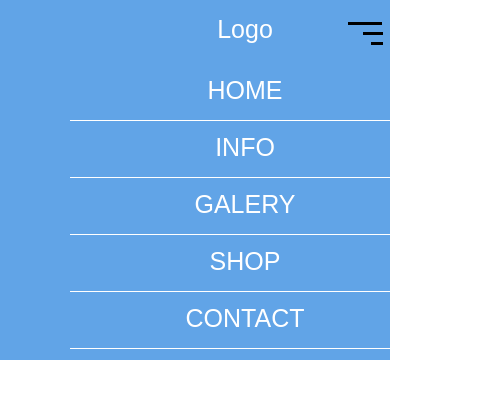
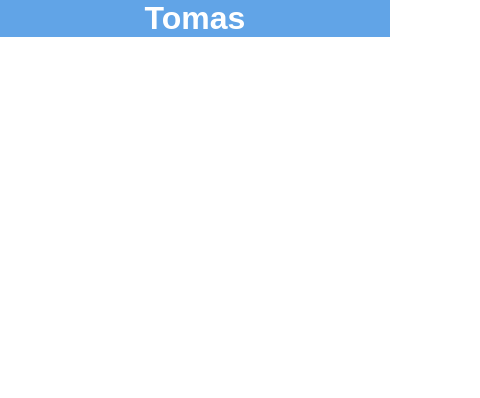
Before and after one commit to TomyJusuf/Vue--eComerce, a Vue app in the folder hello-world/: page / in a window 390 px wide. Shown: the top 398 px of the page, 480 px wide, since content can reach past the window. Built offline with nearby package versions, Linux system fonts and the light colour scheme.

Commit message:
delete components and starting with clear page,and learn about data()

```diff
--- a/hello-world/src/App.vue
+++ b/hello-world/src/App.vue
@@ -1,14 +1,14 @@
 <template>
-  <HelloWorld msg="Welcome to Your Vue.js App" />
+  <h1>{{ name }}</h1>
 </template>
 
 <script>
-import HelloWorld from "./components/HelloWorld.vue";
-
 export default {
   name: "App",
-  components: {
-    HelloWorld,
+  data() {
+    return {
+      name: "Tomas",
+    };
   },
 };
 </script>
--- a/hello-world/src/components/HelloWorld.vue
+++ /dev/null
@@ -1,184 +0,0 @@
-<template>
-  <nav>
-    <div class="navbar">
-      <div class="log">Logo</div>
-      <div class="cross" v-on:click="switchBar = !switchBar">
-        <div class="a"></div>
-      </div>
-      <div class="info" :class="togleClass">
-        <li>Home</li>
-        <li>Info</li>
-        <li>Galery</li>
-        <li>Shop</li>
-        <li>Contact</li>
-      </div>
-    </div>
-  </nav>
-</template>
-
-<script>
-export default {
-  name: "HelloWorld",
-  props: {
-    msg: String,
-  },
-  data() {
-    return {
-      switchBar: false,
-    };
-  },
-  computed: {
-    togleClass() {
-      return {
-        close: this.switchBar,
-      };
-    },
-  },
-};
-</script>
-
-<!-- Add "scoped" attribute to limit CSS to this component only -->
-<style scoped>
-nav {
-  margin: 0px 10px;
-}
-.navbar {
-  display: flex;
-  padding: 10px;
-  align-items: center;
-  justify-content: space-between;
-  font-size: 25px;
-  flex-wrap: wrap;
-}
-.log {
-  display: inline-block;
-}
-.info {
-  display: flex;
-  justify-content: center;
-  align-items: center;
-}
-li {
-  width: 90px;
-  height: 100%;
-  margin: 10px 10px;
-  list-style-type: none;
-}
-
-@media (max-width: 650px) {
-  .cross {
-    position: absolute;
-    width: 50px;
-    height: 50px;
-    top: 1%;
-    left: 88%;
-    display: flex;
-    flex-wrap: wrap;
-    align-items: center;
-    cursor: pointer;
-    /* transition: all 0.4s ease-in-out; */
-  }
-
-  .a {
-    position: absolute;
-    width: 20px;
-    height: 3px;
-    margin-left: 20px;
-    background-color: #000;
-    color: #000;
-    transition: all 0.4s ease-in;
-  }
-  .a::before {
-    content: "";
-    width: 10px;
-    height: 1px;
-    padding: 1px;
-    background-color: black;
-    color: #000;
-    position: absolute;
-    margin-top: 10px;
-    margin-left: -2px;
-    transition: all 0.4s ease-in-out;
-  }
-  .a::after {
-    margin-left: -25px;
-    position: absolute;
-    margin-top: -10px;
-    content: "";
-    width: 32px;
-    height: 1px;
-    padding: 1px;
-    background-color: black;
-    color: #000;
-    transition: all 0.4s ease-in-out;
-  }
-
-  .cross:hover .a {
-    position: absolute;
-    width: 0px;
-    height: 3px;
-    margin-left: 10px;
-    background-color: #000;
-    color: #000;
-  }
-  .cross:hover .a::after {
-    width: 20px;
-    position: absolute;
-    margin-top: 1px;
-    transform: rotate(140deg);
-    margin-left: -2px;
-    background-color: #000;
-  }
-  .cross:hover .a::before {
-    position: absolute;
-    margin-top: 0px;
-    width: 20px;
-    margin-left: -2px;
-    transform: rotate(-140deg);
-    background-color: #000;
-  }
-
-  nav {
-    height: 100%;
-    flex-wrap: wrap;
-    display: flex;
-  }
-  navbar {
-    align-items: center;
-    row-gap: 5px;
-  }
-  .log {
-    margin: 0 auto 10px;
-    width: 450px;
-    height: 50px;
-    padding-top: 5px;
-  }
-
-  .info {
-    width: 350px;
-    display: flex;
-    flex-wrap: wrap;
-    justify-content: center;
-    margin: 0 auto;
-    row-gap: 5px;
-    align-content: center;
-  }
-  .close {
-    transition: 1.7s ease-in-out;
-    display: none;
-  }
-
-  li {
-    /* display: none; */
-    display: block;
-    align-items: center;
-    padding-top: 5px;
-    margin: 1px auto;
-    min-width: 350px;
-    height: 50px;
-    border-bottom-width: 1px;
-    border-bottom-style: solid;
-    text-transform: uppercase;
-  }
-}
-</style>
```
